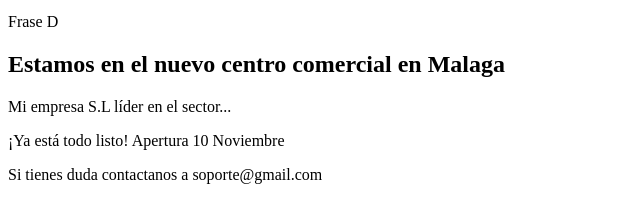
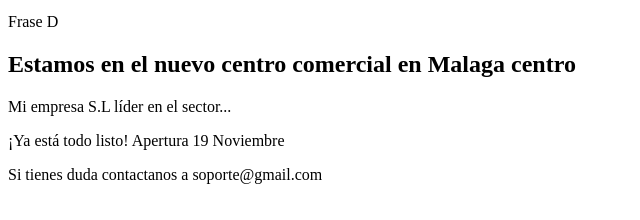
Before and after one commit to SESIOM5/PRACTICA_GIT, a plain HTML site: page index.html in a window 1280 px wide. Shown: the part 169-389 px from the top of the page, 0-640 px from the left. Drawn offline with Linux system fonts and the light colour scheme.

Commit message:
He cambiado la fecha y el lugar

```diff
--- a/index.html
+++ b/index.html
@@ -11,9 +11,9 @@
     <p>Frase B</p>
     <p>Frase C</p>
     <p>Frase D</p>
-    <h2>Estamos en el nuevo centro comercial en Malaga</h2>
+    <h2>Estamos en el nuevo centro comercial en Malaga centro</h2>
     <p>Mi empresa S.L líder en el sector...</p>
-    <p>¡Ya está todo listo! Apertura 10 Noviembre</p>
+    <p>¡Ya está todo listo! Apertura 19 Noviembre</p>
     <p>Si tienes duda contactanos a soporte@gmail.com</p>
 </body>
 </html>
```
